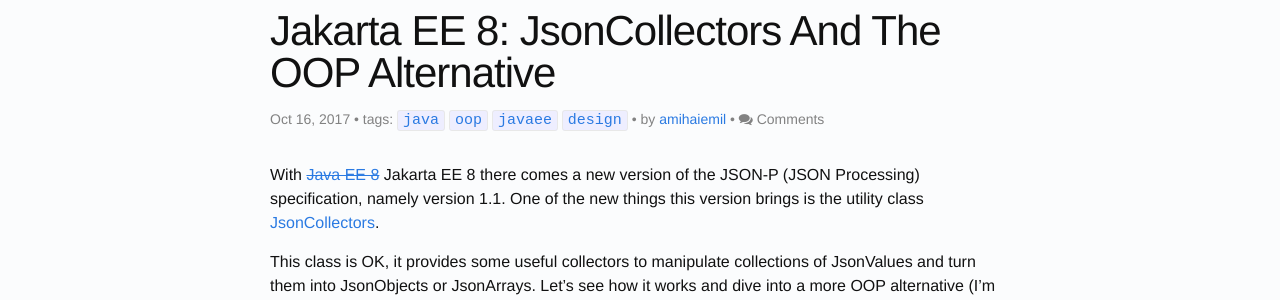
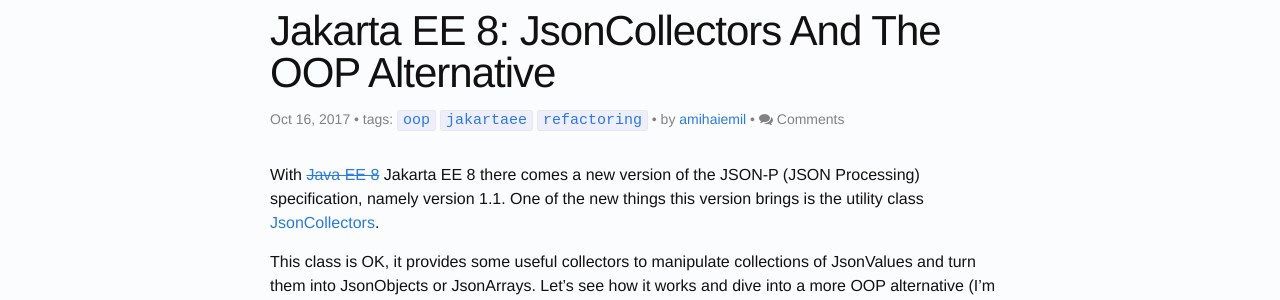
Before and after one commit to amihaiemil/amihaiemil.github.io, a Jekyll site: the page built from _posts/2017-10-16-javaee8-jsoncollectors-oop-alternative.markdown, in a window 1280 px wide and 900 px high. Shown: the part 231-531 px from the top of the window. Built offline with Jekyll 4.4.1, drawn with Linux system fonts in a browser that asks for light colours; comment, search, counter and statistics services are not loaded.

Commit message:
Update 2017-10-16-javaee8-jsoncollectors-oop-alternative.markdown

```diff
--- a/_posts/2017-10-16-javaee8-jsoncollectors-oop-alternative.markdown
+++ b/_posts/2017-10-16-javaee8-jsoncollectors-oop-alternative.markdown
@@ -2,7 +2,7 @@
 layout: post
 title: "Jakarta EE 8: JsonCollectors And The OOP Alternative"
 date: 2017-10-16
-tags: java oop javaee design
+tags: oop jakartaee refactoring
 author: amihaiemil
 comments: true
 shareable: true
```
